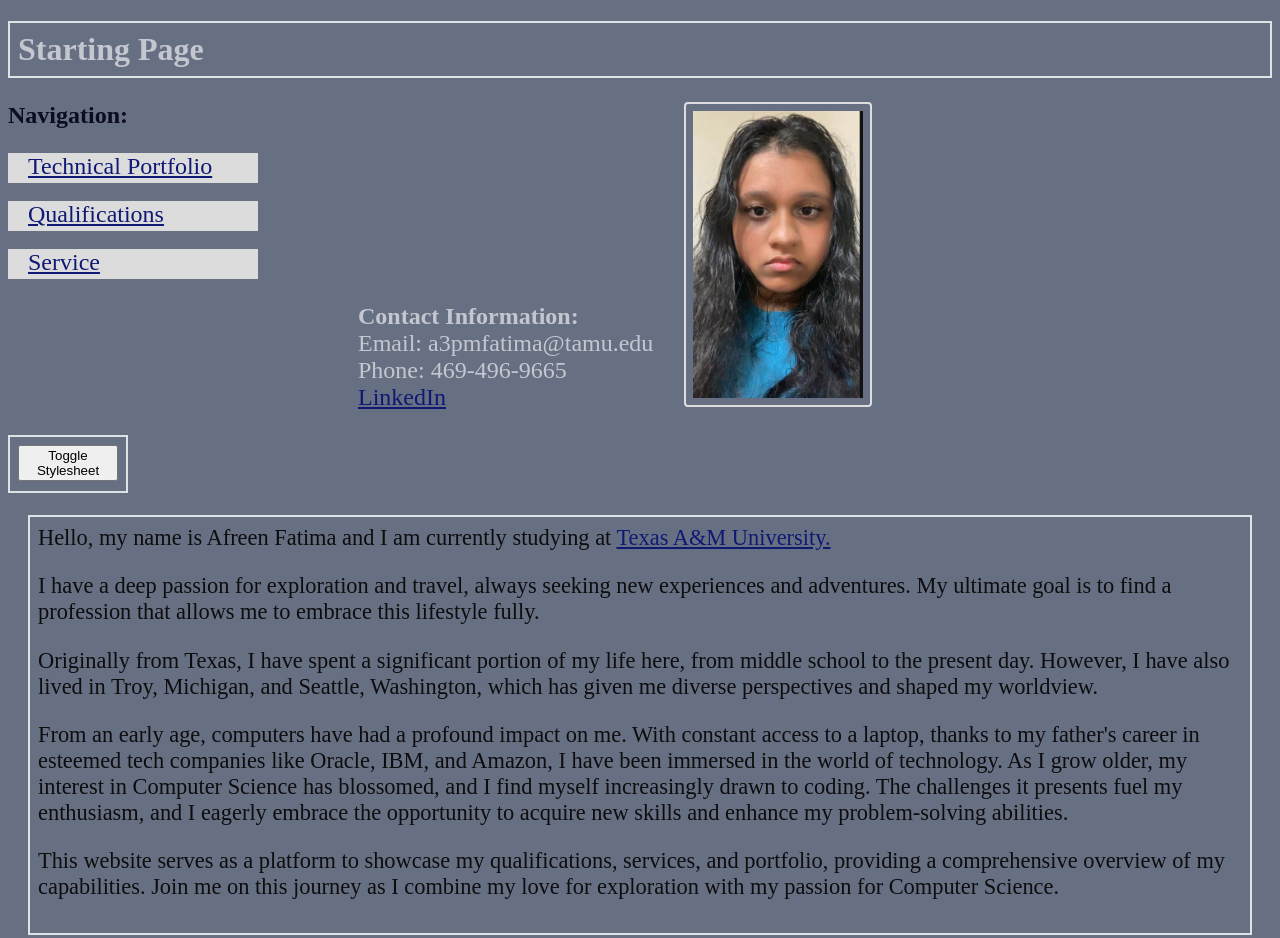
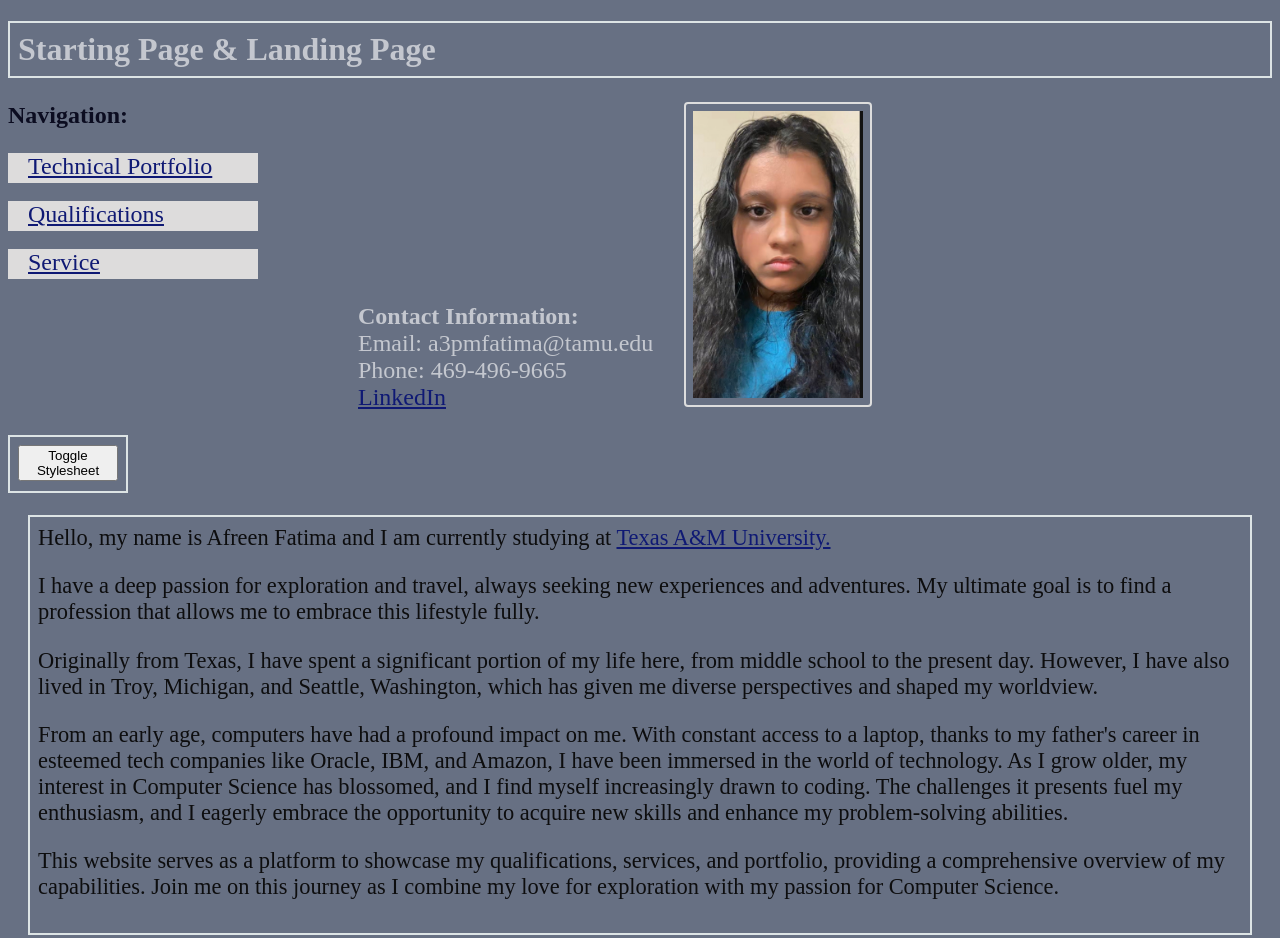
Before and after one commit to afreenx/MyCSEProject3, a plain HTML site: page website315/index.html in a window 1280 px wide. Drawn offline with Linux system fonts and the light colour scheme.

Commit message:
Starting & Landing change for demo

```diff
--- a/website315/index.html
+++ b/website315/index.html
@@ -7,7 +7,7 @@
 </head>
 <body>
 
-    <h1>Starting Page</h1>
+    <h1>Starting Page & Landing Page</h1>
 
     <p id="nav"><b>Navigation:</b>
         <picture>
```
